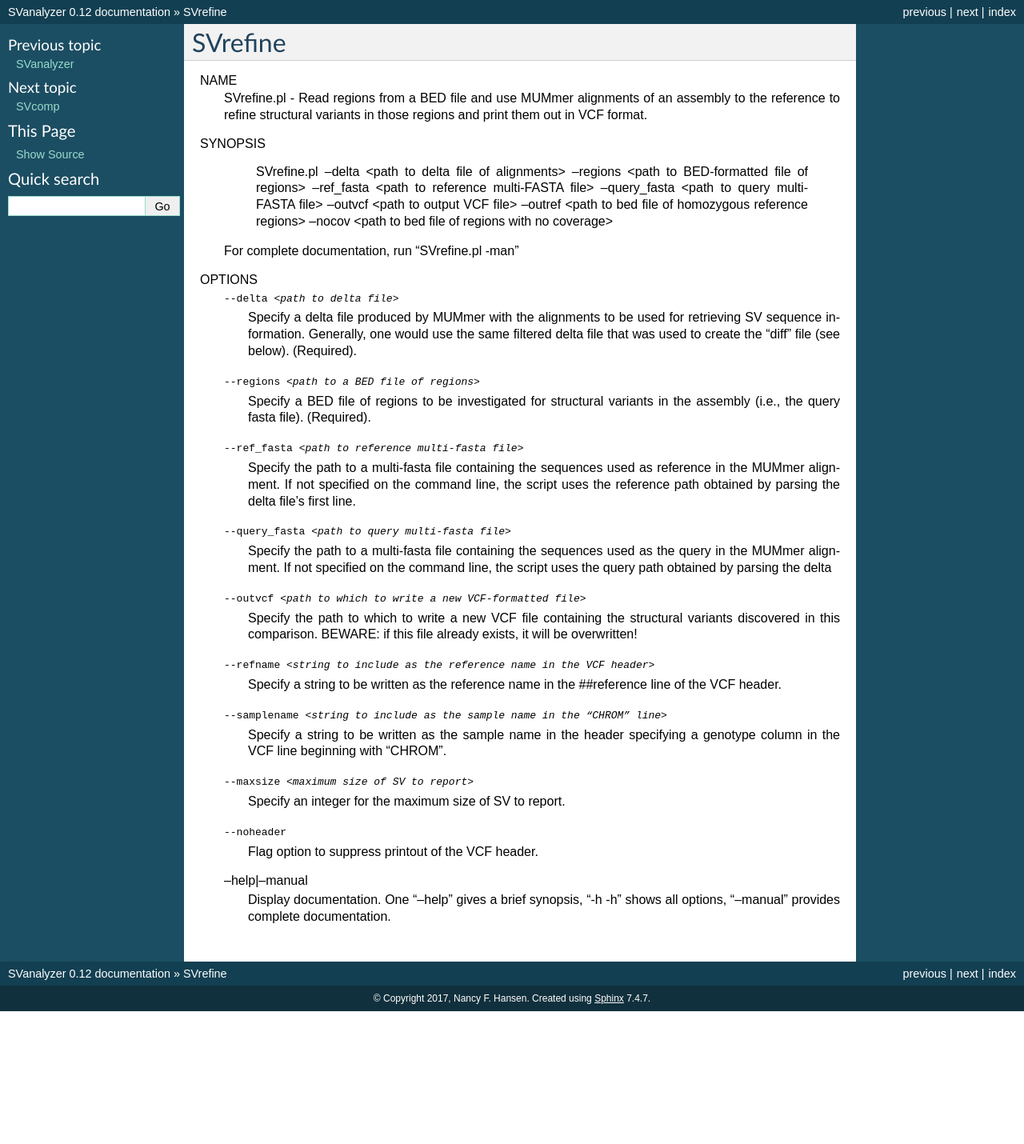
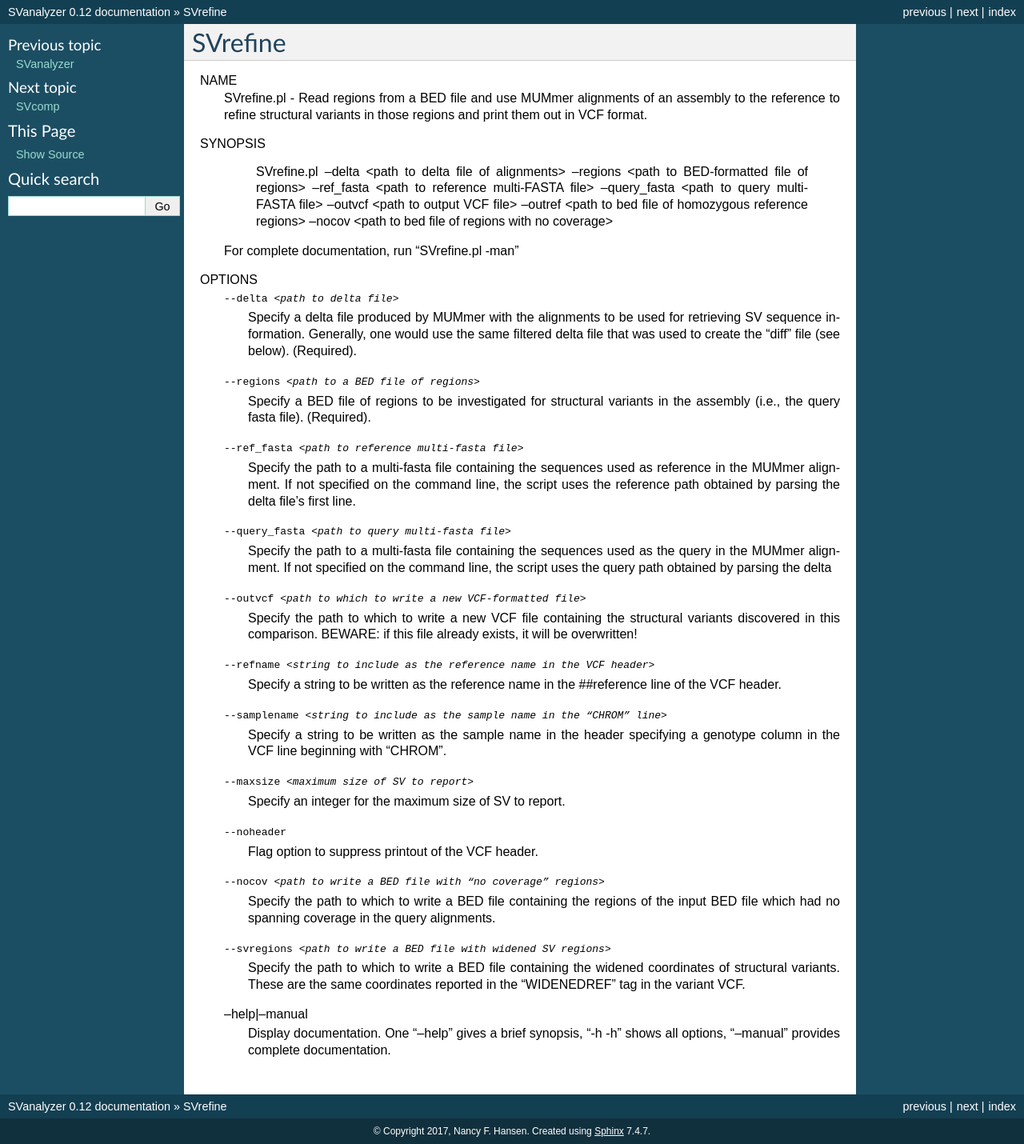
Before and after one commit to nhansen/SVanalyzer, a Sphinx documentation site: the page built from docs/svrefine.rst, in a window 1280 px wide. Shown: the whole page at 80% size. Built offline with Sphinx 7.4.7, drawn with Linux system fonts in a browser that asks for light colours; before the commit the page ends 1264 px from its top, so only the background shows below that.

Commit message:
Documentation

```diff
--- a/docs/svrefine.rst
+++ b/docs/svrefine.rst
@@ -54,6 +54,16 @@
     --noheader
         Flag option to suppress printout of the VCF header.
 
+    --nocov <path to write a BED file with "no coverage" regions>
+        Specify the path to which to write a BED file containing the regions
+        of the input BED file which had no spanning coverage in the query
+        alignments.
+
+    --svregions <path to write a BED file with widened SV regions>
+        Specify the path to which to write a BED file containing the widened
+        coordinates of structural variants. These are the same coordinates
+        reported in the "WIDENEDREF" tag in the variant VCF.
+
     --help|--manual
         Display documentation. One "--help" gives a brief synopsis, "-h -h"
         shows all options, "--manual" provides complete documentation.
```
